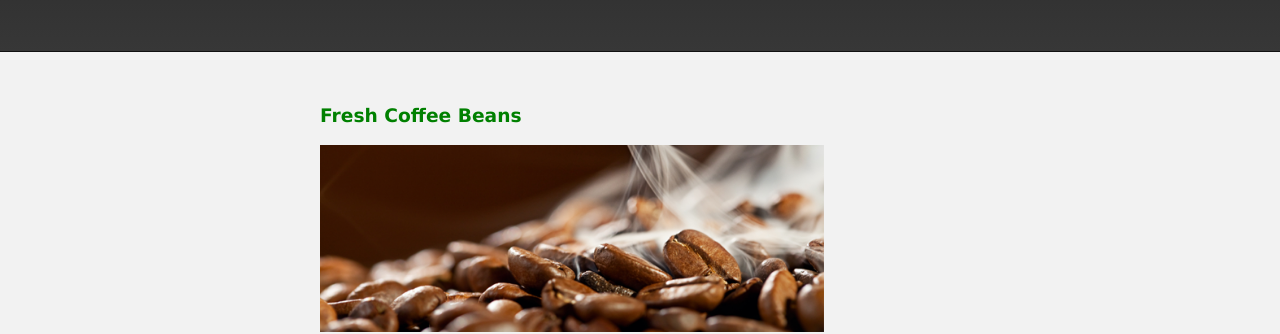
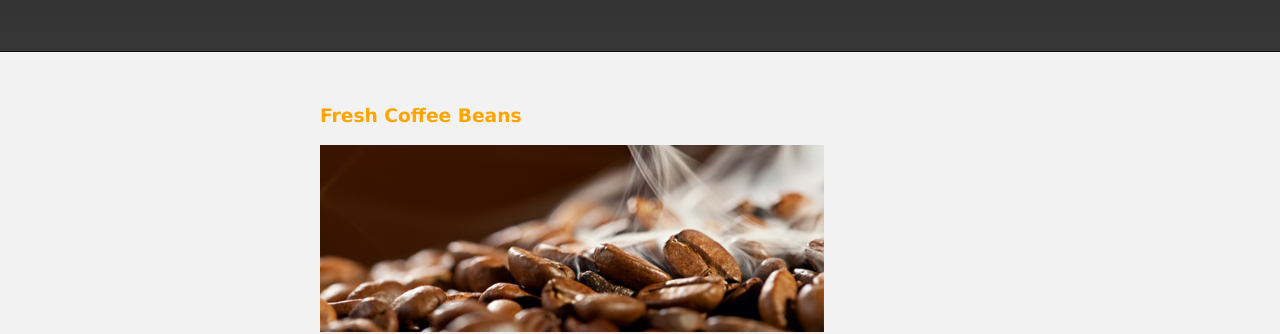
Before and after one commit to authentic-espresso/test, a Jekyll site: the page built from index.md, in a window 1280 px wide. Shown: the part 220-554 px from the top of the page. Built offline with Jekyll 4.4.1, drawn with Linux system fonts in a browser that asks for light colours; our own code applies the rules of GitHub Pages for plain Markdown files.

Commit message:
Update index.md

```diff
--- a/index.md
+++ b/index.md
@@ -1,5 +1,5 @@
 <!-- shop -->
-<p><strong><span style="font-size: 14pt; color: Green; font-family: Verdana, sans-serif;">Fresh Coffee Beans </span></strong></p>
+<strong><span style="font-size: 14pt; color: Orange; font-family: Verdana, sans-serif;">Fresh Coffee Beans </span></strong>
 <p><a href="index.php?option=com_content&amp;view=article&amp;id=9:roasted-coffee&amp;catid=10:products&amp;Itemid=116"><img src="images/espresso-club1.png" alt="" width="504" height="187" /></a></p>
 <p><span style="font-family: Verdana, sans-serif; font-size: 8.5pt;">Experience for yourself our very own unique artisan roasted coffee beans available via Pre Order, guaranteeing absolute freshness.</span></p>
 <p><span style="font-family: Verdana, sans-serif; font-size: 8.5pt;"><span style="font-family: Verdana, sans-serif;">Roasting is generally done weekly as per the calendar below.</span></span></p>
```
